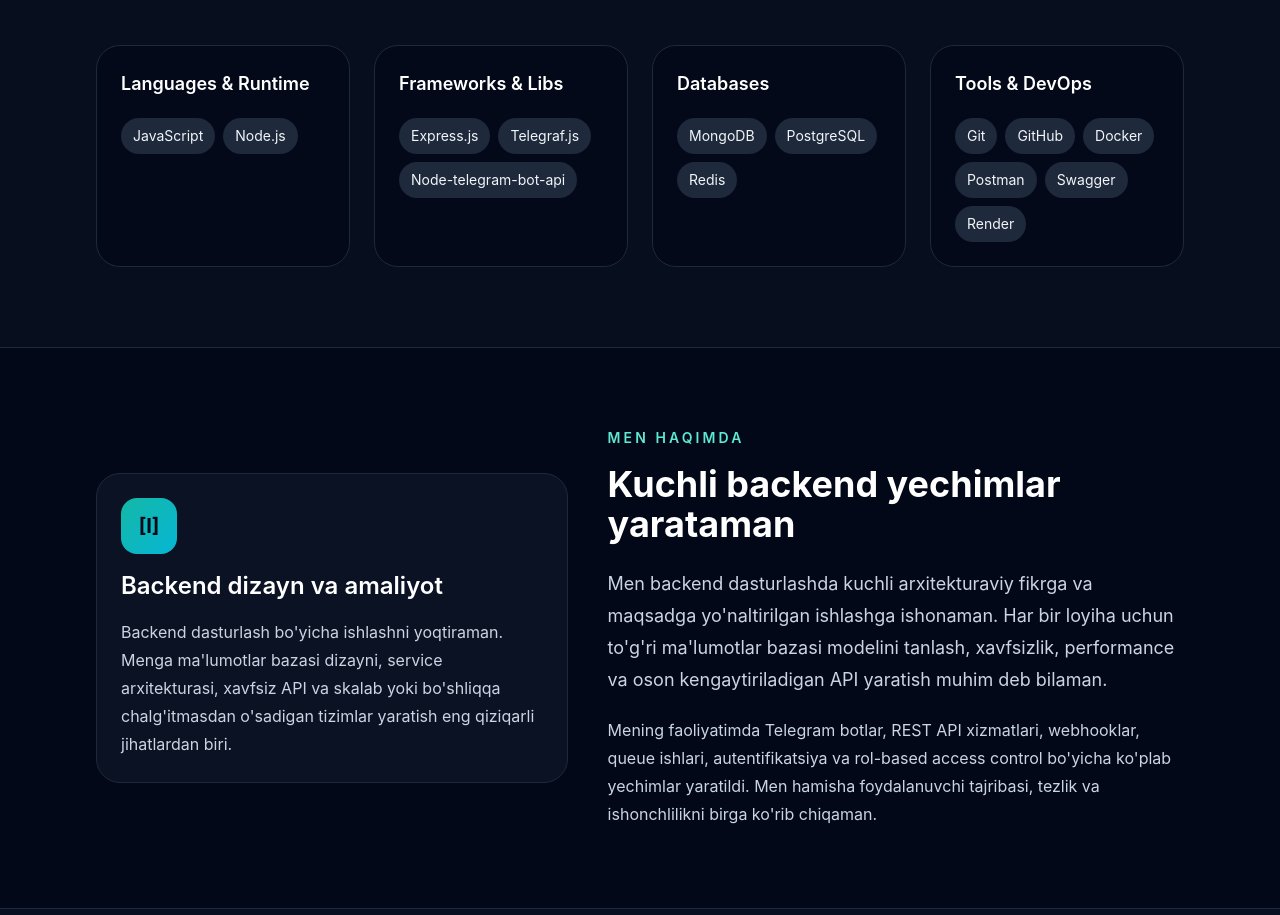
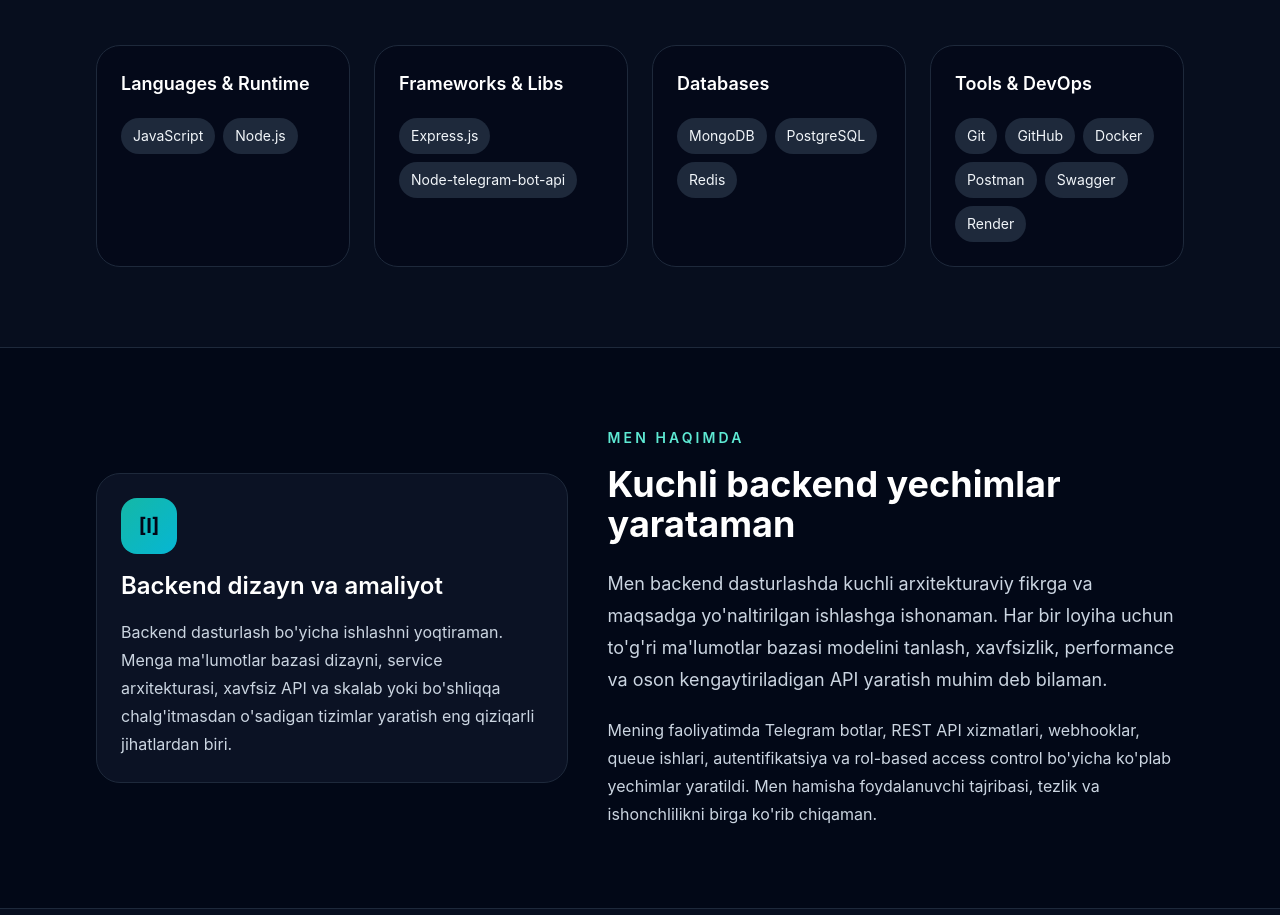
Before and after one commit to xamidovamehriniso3-eng/sayt, a website: page index.html in a window 1280 px wide. Shown: the part 1445-2360 px from the top of the page. Drawn offline with nearby package versions, Linux system fonts and the light colour scheme; no server answers.

Commit message:
index.html

```diff
--- a/index.html
+++ b/index.html
@@ -342,7 +342,6 @@
               <h3 class="text-lg font-semibold text-white">Frameworks & Libs</h3>
               <div class="mt-5 flex flex-wrap gap-2">
                 <span class="rounded-full bg-slate-800 px-3 py-2 text-sm text-slate-100">Express.js</span>
-                <span class="rounded-full bg-slate-800 px-3 py-2 text-sm text-slate-100">Telegraf.js</span>
                 <span class="rounded-full bg-slate-800 px-3 py-2 text-sm text-slate-100">Node-telegram-bot-api</span>
               </div>
             </div>
```
